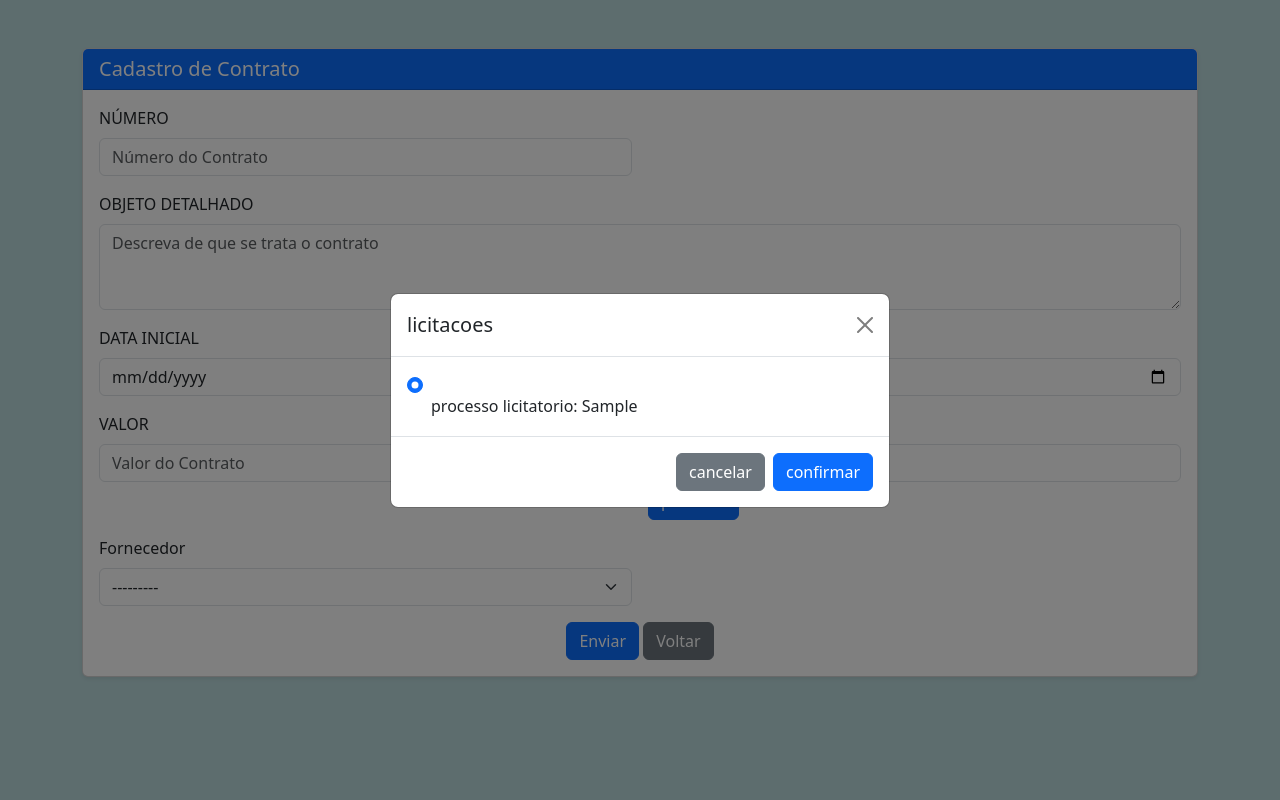
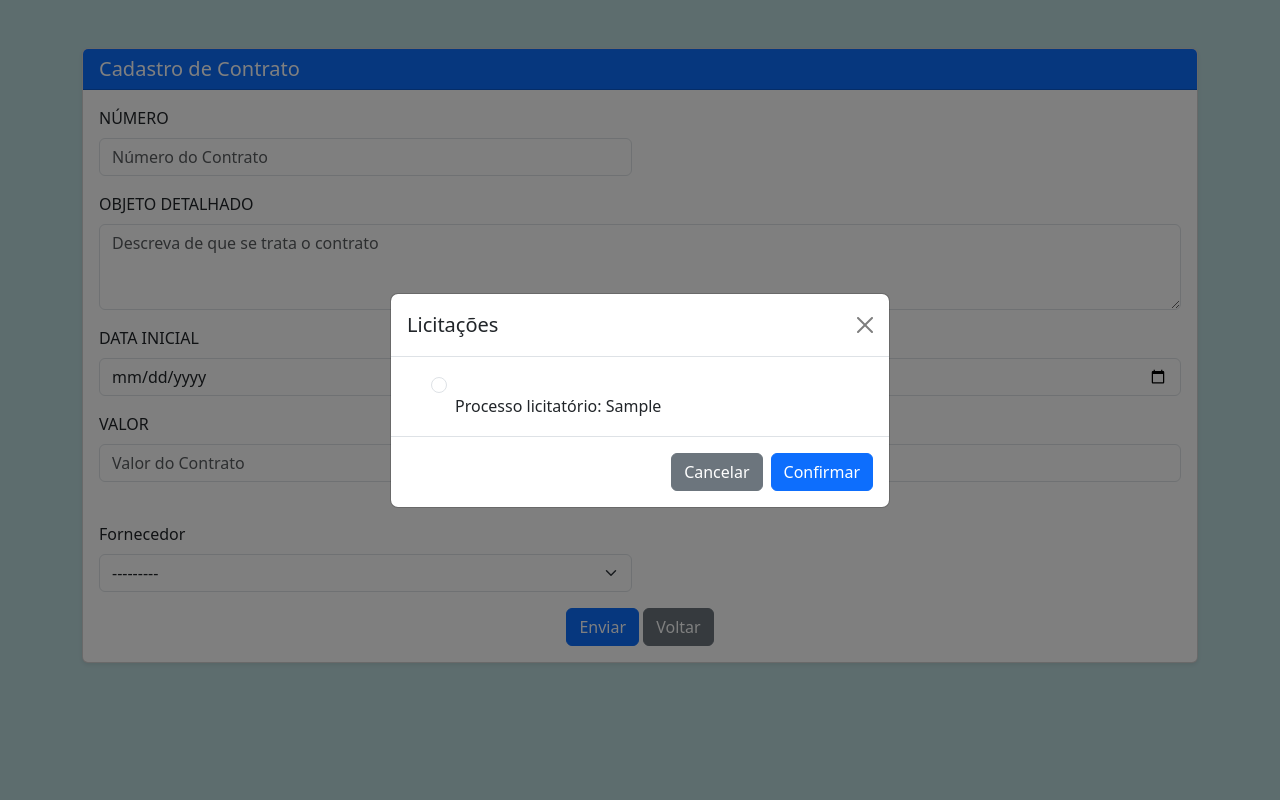
Before and after one commit to DEVerissimocoder/biddingContract, a Django app: page /contrato/ in a window 1280 px wide, after a click on "Procurar Licitação". Run offline with Django 5.2, Linux system fonts and the light colour scheme; tables that the repository leaves empty hold one stand-in row (values such as "Sample post"); some libraries are stand-ins or nearby versions.

Commit message:
Descoberta do porque não estava salvando o formulário de contrato

```diff
--- a/biddingContract/settings.py
+++ b/biddingContract/settings.py
@@ -59,6 +59,7 @@ INSTALLED_APPS = [
     'django.contrib.staticfiles',
     'corsheaders',
     'biddingContracts',
+
 ]
 
 MIDDLEWARE = [
--- a/biddingContracts/forms.py
+++ b/biddingContracts/forms.py
@@ -140,11 +140,11 @@ class formFornecedor(forms.ModelForm):
 
 class formContrato(forms.ModelForm):
 
-    """licitacao_fk = forms.ModelChoiceField(
-        queryset=Licitacao.objects.all(),
-        label="Licitação",
-        widget=forms.Select(attrs={'class': 'form-select'})
-    )"""
+    # licitacao_fk = forms.ModelChoiceField(
+    #     queryset=Licitacao.objects.all(),
+    #     label="Licitação",
+    #     widget=forms.Select(attrs={'class': 'form-select'})
+    # )
 
     fornecedor_fk = forms.ModelChoiceField(
         queryset=Fornecedor.objects.all(),
--- a/biddingContracts/templates/base_template.html
+++ b/biddingContracts/templates/base_template.html
@@ -5,6 +5,8 @@
     <meta name="viewport" content="width=device-width, initial-scale=1.0">
     <title>{% block title %}  {% endblock %}</title>
     <link href="https://cdn.jsdelivr.net/npm/bootstrap@5.3.3/dist/css/bootstrap.min.css" rel="stylesheet" integrity="sha384-QWTKZyjpPEjISv5WaRU9OFeRpok6YctnYmDr5pNlyT2bRjXh0JMhjY6hW+ALEwIH" crossorigin="anonymous">
+    <!-- Font Awesome ícones -->
+    <link rel="stylesheet" href="https://cdnjs.cloudflare.com/ajax/libs/font-awesome/6.3.0/css/all.min.css">
     {% block CSS %}
 
     {% endblock %}
--- a/biddingContracts/templates/contrato_new.html
+++ b/biddingContracts/templates/contrato_new.html
@@ -52,33 +52,34 @@
                 <div class="col-md-6">
                     <label for="{{ form.licitacao_fk.id_for_label }}" class="form-label" value="{{ form.licitacao_fk.id_for_label }}">{{ form.licitacao_fk.label }}</label>
                     {{ form.licitacao_fk }}
-                    <button type="button" id="bot-licitacao" class="btn btn-primary" data-bs-toggle="modal" data-bs-target="#modal-licitacao">
-                        procurar
-                    </button>
+                    <div class="d-flex">
+                        <i class="fa-solid fa-magnifying-glass mt-2 cursor-pointer" id="bot-licitacao" data-bs-toggle="modal" data-bs-target="#modal-licitacao" title="Procurar Licitação"></i>
+                    </div>
+
+                    <!-- Input escondido para armazenar o valor da licitação selecionada -->
+                    {% comment %} <input type="hidden" id="licitacao-selecionada" name="licitacao_fk" value="{{ form.licitacao_fk.value }}"> O erro a princípio era esse input que estava enviando mais um campo para o campo de licitacao_fk {% endcomment %}
+
+
                     <div class="modal fade" id="modal-licitacao" aria-labelledby="head" aria-hidden="true">
                         <div class="modal-dialog modal-dialog-centered">
                             <div class="modal-content">
                                 <div class="modal-header">
-                                    <h5 class="modal-title" id="head">licitacoes</h5>
+                                    <h5 class="modal-title" id="head">Licitações</h5>
                                     <button type="button" class="btn-close" data-bs-dismiss="modal" aria-label="Close"></button>
                                 </div>
 
                                 <div class="modal-body" id="modal-body-content">
-
-                                    <p>lista aparecerá aqui </p>
-
+                                    <p>Lista aparecerá aqui</p>
                                 </div>
                                 <div class="modal-footer">
-                                    <button type="button" class="btn btn-secondary" data-bs-dismiss="modal">cancelar</button>
-                                    <button id="btn-confirmar" type="button" class="btn btn-primary">confirmar</button>
-                                    <!-- estou precisando que ao confirmar -->
+                                    <button type="button" class="btn btn-secondary" data-bs-dismiss="modal">Cancelar</button>
+                                    <button id="btn-confirmar" type="button" class="btn btn-primary">Confirmar</button>
                                 </div>
                             </div>
                         </div>
                     </div>
 
                     {% if form.licitacao_fk.errors %}
-
                         <div class="text-danger">{{ form.licitacao_fk.errors }}</div>
                     {% endif %}
                 </div>
@@ -110,12 +111,12 @@
     });
 
     document.getElementById('btn-confirmar').addEventListener('click', function(){
-        var biddingSelect = document.querySelector('input[name="flexRadioDefault"]:checked')
-        document.getElementById('{{ form.licitacao_fk.id_for_label }}').value = biddingSelect.value;
-        console.log(biddingSelect.value)
+        var selectedLicitation = document.querySelector('input[name="flexRadioDefault"]:checked');
+        console.log(selectedLicitation.value)
+        document.getElementById('{{ form.licitacao_fk.id_for_label }}').value = selectedLicitation.value;
+        console.log(selectedLicitation.value)
         var modal = bootstrap.Modal.getInstance(document.getElementById('modal-licitacao'));
         modal.hide();
 });
-
 </script>
 {% endblock %}
--- a/biddingContracts/templates/modal_bidding.html
+++ b/biddingContracts/templates/modal_bidding.html
@@ -8,24 +8,27 @@
 
     {% for licitacao in licitacoes %}
     <!-- ao selecionar uma licitação, por meio do radio button eu preciso que, ao confirmar com o botão lá no arquivo contrato_new.html, o valor {{licitacao.numProcess}} vá para o campo do form.licitacao_fk lá no arquivo contrato_new.html -->
-    <input class="form-check-input" type="radio" name="flexRadioDefault" id="flexRadioDefault2" value="{{licitacao.numProcess}}" checked>
-    <label class="form-check-label" for="flexRadioDefault2">
+<div class="form-check">
+    <input class="form-check-input inputs" type="radio" name="flexRadioDefault" id="licitacao-{{ licitacao.pk }}" value="{{ licitacao.pk }}">
+    <label class="form-check-label" for="licitacao{{ licitacao.pk }}">
         <div class="accordion-item accordion-flush mt-4">
-        <h2 class="accordion-header" id="headingOne-{{ licitacao.numProcess }}">
-            <button class="accordion-button" type="button" data-bs-toggle="collapse" data-bs-target="#collapseBidding-{{ licitacao.numProcess }}" aria-expanded="true" aria-controls="collapseBidding-{{ licitacao.numProcess }}">
-                <li class="list-group-item" aria-current="true"> processo licitatorio: {{licitacao.numProcess}}</li>
+            <h2 class="accordion-header" id="headingOne-{{ licitacao.pk }}">
+                <button class="accordion-button" type="button" data-bs-toggle="collapse" data-bs-target="#collapseBidding-{{ licitacao.pk }}" aria-expanded="true" aria-controls="collapseBidding-{{ licitacao.pk }}">
+                    <li class="list-group-item" aria-current="true">Processo licitatório: {{ licitacao.numProcess }}</li>
                 </button>
             </h2>
-        <div id="collapseBidding-{{ licitacao.numProcess }}" class="accordion-collapse collapse" aria-labelledby="headingOne-{{ licitacao.numProcess }}">
+            <div id="collapseBidding-{{ licitacao.pk }}" class="accordion-collapse collapse" aria-labelledby="headingOne-{{ licitacao.pk }}">
                 <div class="accordion-body">
-                <li class="list-group-item"> Objeto: <span class="text-success">{{licitacao.assunto}}</span></li>
-                <li class="list-group-item"> Modalidade: <span class="text-success">{{licitacao.categoria}}</span></li>
-                <li class="list-group-item"> Data: <span class="text-success">{{licitacao.date}}</span></li>
+                    <li class="list-group-item"> Objeto: <span class="text-success">{{ licitacao.assunto }}</span></li>
+                    <li class="list-group-item"> Modalidade: <span class="text-success">{{ licitacao.categoria }}</span></li>
+                    <li class="list-group-item"> Data: <span class="text-success">{{ licitacao.date }}</span></li>
                 </div>
             </div>
         </div>
+    </label>
+</div>
 {% empty %}
-            <p>vazio!!</p>
+    <p>Vazio!!</p>
 {% endfor %}
     </ul>
     </label>
--- a/biddingContracts/views.py
+++ b/biddingContracts/views.py
@@ -16,19 +16,37 @@ import weasyprint
 
 
 # CONTRATOS + RELATORIOS
+# def cadContrato(request):
+#     if request.method == "POST":
+#         form = formContrato(request.POST)
+#         print("post")
+#         if form.is_valid():
+#             print("formulario validado")
+#             form.save()
+#             return HttpResponseRedirect(reverse("biddingContracts:contratos"))
+#         else:
+#             print(f"Deu errado!{form.errors}")
+#     else:
+#         form = formContrato()
+
+
+#     return render(request, "contrato_new.html", {"form": form})
+
 def cadContrato(request):
     if request.method == "POST":
         form = formContrato(request.POST)
-        print("post")
+        print(f"Dados recebidos no POST: {request.POST}")  # Verifique o que está sendo enviado
         if form.is_valid():
             print("formulario validado")
             form.save()
-
             return HttpResponseRedirect(reverse("biddingContracts:contratos"))
+        else:
+            print(f"Deu errado!{form.errors}")
     else:
         form = formContrato()
 
     return render(request, "contrato_new.html", {"form": form})
+
 
 def listContratos(request):
     contratos = Contrato.objects.all()
```
Lines whose indentation alone changed are shown as unchanged.
